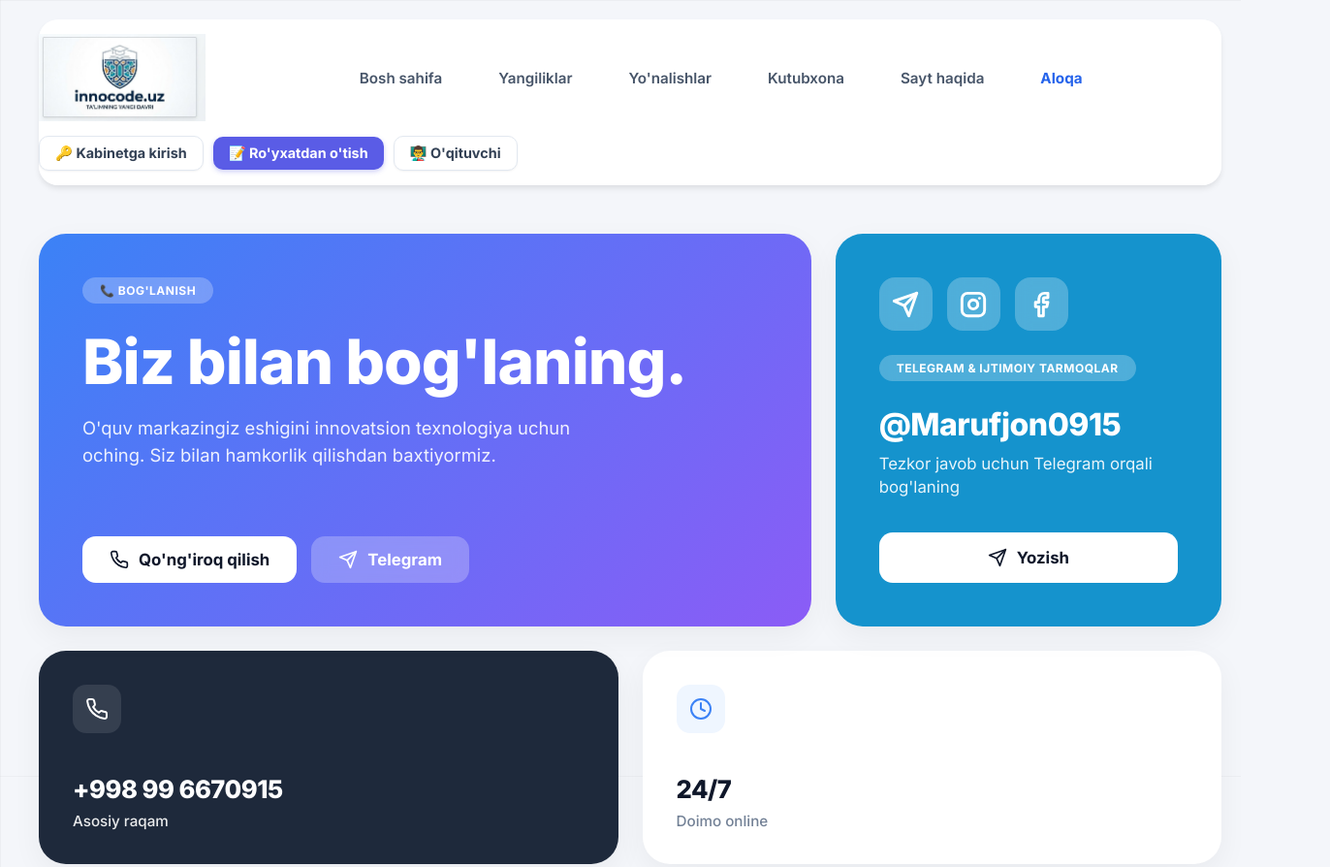
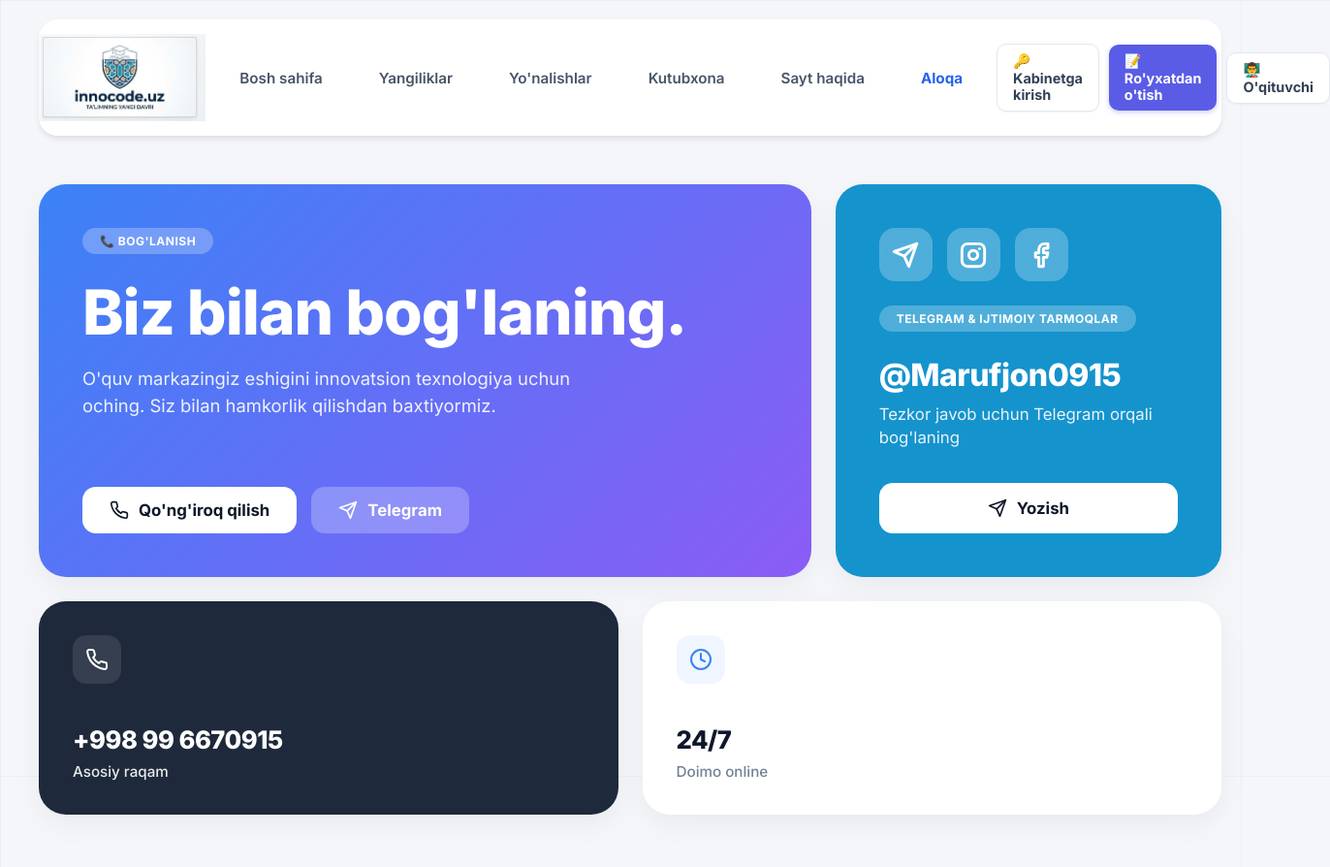
Before and after one commit to Sirojiddin999/edusmart-lms, a website: page public/aloqa.html in a window 1280 px wide. Shown: the top 894 px of the page at 97% size, 1372 px wide, since content can reach past the window. Drawn offline with Linux system fonts and the light colour scheme.

Commit message:
O'zgarish nomi

```diff
--- a/public/aloqa.html
+++ b/public/aloqa.html
@@ -336,7 +336,7 @@
     <!-- NAVBAR -->
     <nav class='navbar' style='position: sticky; top: 0; z-index: 1000; background: rgba(255,255,255,0.95); backdrop-filter: blur(10px); box-shadow: 0 4px 6px -1px rgba(0, 0, 0, 0.1); padding: 15px 0; margin-bottom: 25px;'>
       <div class='container' style='width: 100%;'>
-        <div class='navbar-inner' style='display: flex; justify-content: space-between; align-items: center; flex-wrap: wrap; gap: 15px;'>
+        <div class='navbar-inner' style='display: flex; justify-content: space-between; align-items: center; flex-wrap: nowrap; gap: 15px;'>
           <a href='/' class='brand' style='display: flex; align-items: center; text-decoration: none;'>
             <img src="/img/logo.jpg" alt="innocode.uz logo" style="height: 90px; object-fit: contain; mix-blend-mode: multiply;">
           </a>
```
Also changed, not shown: public/haqida.html (+1 -1 lines), public/index.html (+1 -1 lines), public/kutubxona.html (+1 -1 lines), public/login.html (+1 -1 lines), public/yangiliklar.html (+1 -1 lines), public/yunalishlar.html (+1 -1 lines).
